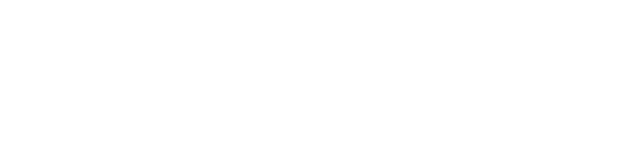
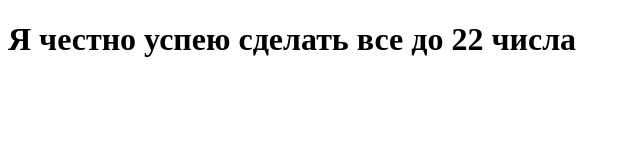
Before and after one commit to konovmax05/mysite, a plain HTML site: page index.html in a window 1280 px wide. Shown: the whole page, without its empty margins (0-640 px from the left). Drawn offline with Linux system fonts and the light colour scheme.

Commit message:
я правда правда успею сделать все до 22 числа

```diff
--- a/index.html
+++ b/index.html
@@ -6,6 +6,6 @@
     <title>Document</title>
 </head>
 <body>
-
+    <h1>Я честно успею сделать все до 22 числа</h1>
 </body>
 </html>
```
